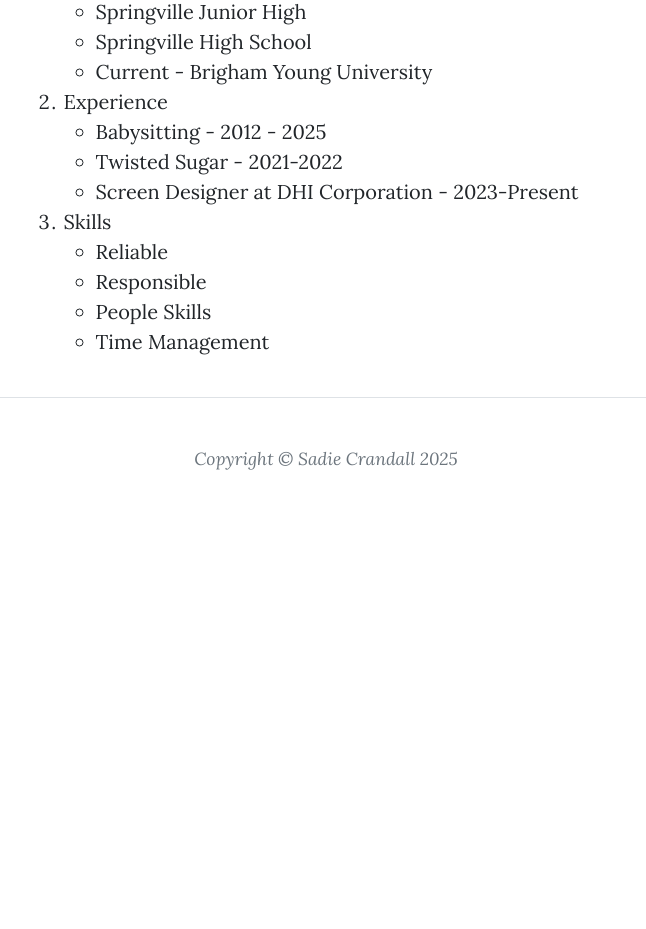
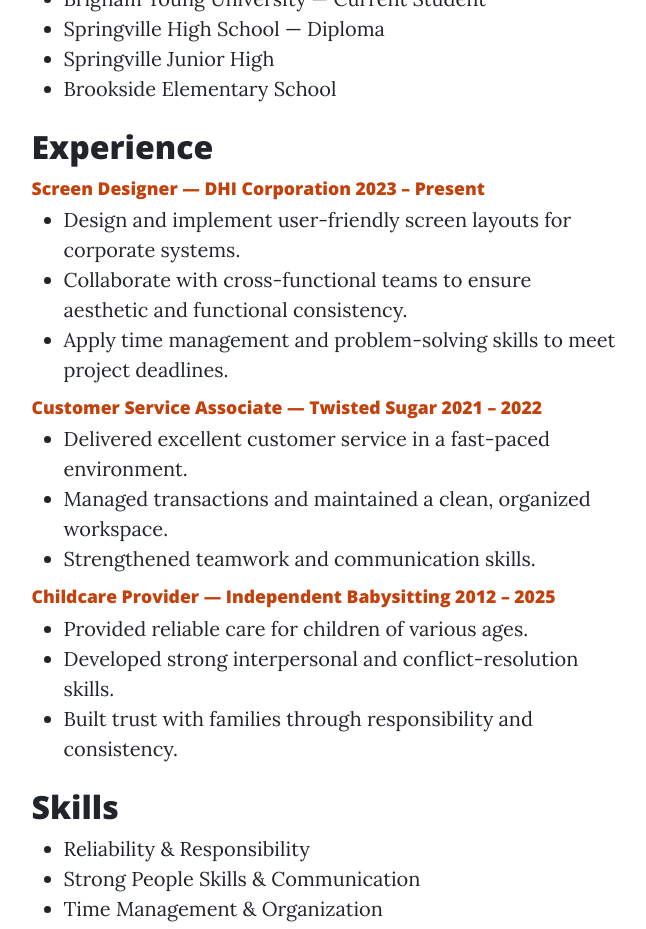
Before and after one commit to SadieCran/SadiesWebsite, a plain HTML site: page resume.html in a window 1280 px wide. Shown: the part 643-1572 px from the top of the page, without its empty margins (314-960 px from the left). Before the commit the page ends 1164 px from the top, so only its background shows below. Drawn offline with nearby package versions, Linux system fonts and the light colour scheme.

Commit message:
Add files via upload

```diff
--- a/resume.html
+++ b/resume.html
@@ -52,32 +52,44 @@
             <div class="container px-4 px-lg-5">
                 <div class="row gx-4 gx-lg-5 justify-content-center">
                     <div class="col-md-10 col-lg-8 col-xl-7">
-                        <ol>
-                            <li id = "edu" class = "resumeListHeading">Education
-                                <ul>
-                                    <li>Brookside Elementary School</li>
-                                    <li>Springville Junior High</li>
-                                    <li>Springville High School</li>
-                                    <li>Current - Brigham Young University</li>
-                                </ul>
-                            </li>
-                            <li id = "exp" class = "resumeListHeading ">Experience
-                                <ul>
-                                    <li>Babysitting - 2012 - 2025</li>
-                                    <li>Twisted Sugar - 2021-2022</li>
-                                    <li>Screen Designer at DHI Corporation - 2023-Present</li>
-                                </ul>
-                            </li>
-                            <li id = "ski" class = "resumeListHeading ">Skills
-                                <ul>
-                                    <li>Reliable</li>
-                                    <li>Responsible</li>
-                                    <li>People Skills</li>
-                                    <li>Time Management</li>
-                                </ul>
-                            </li>
+                        <h2>Education</h2>
+                        <ul style="margin-bottom: 24px;">
+                            <li>Brigham Young University — Current Student</li>
+                            <li>Springville High School — Diploma</li>
+                            <li>Springville Junior High</li>
+                            <li>Brookside Elementary School</li>
+                        </ul>
 
-                        </ol>
+                        <h2>Experience</h2>
+                        <h3 style="color: #c2410c; font-size: 1.1rem; margin: 12px 0 6px 0;">Screen Designer — DHI Corporation 2023 – Present</h3>
+                        <ul style="margin-bottom: 12px;">
+                            <li>Design and implement user-friendly screen layouts for corporate systems.</li>
+                            <li>Collaborate with cross-functional teams to ensure aesthetic and functional consistency.</li>
+                            <li>Apply time management and problem-solving skills to meet project deadlines.</li>
+                        </ul>
+
+                        <h3 style="color: #c2410c; font-size: 1.1rem; margin: 12px 0 6px 0;">Customer Service Associate — Twisted Sugar 2021 – 2022</h3>
+                        <ul style="margin-bottom: 12px;">
+                            <li>Delivered excellent customer service in a fast-paced environment.</li>
+                            <li>Managed transactions and maintained a clean, organized workspace.</li>
+                            <li>Strengthened teamwork and communication skills.</li>
+                        </ul>
+
+                        <h3 style="color: #c2410c; font-size: 1.1rem; margin: 12px 0 6px 0;">Childcare Provider — Independent Babysitting 2012 – 2025</h3>
+                        <ul style="margin-bottom: 24px;">
+                            <li>Provided reliable care for children of various ages.</li>
+                            <li>Developed strong interpersonal and conflict-resolution skills.</li>
+                            <li>Built trust with families through responsibility and consistency.</li>
+                        </ul>
+
+                        <h2>Skills</h2>
+                        <ul>
+                            <li>Reliability & Responsibility</li>
+                            <li>Strong People Skills & Communication</li>
+                            <li>Time Management & Organization</li>
+                            <li>Adaptability in Fast-Paced Environments</li>
+                            <li>Creative Problem-Solving</li>
+                        </ul>
                     </div>
                 </div>
             </div>
```
Also changed, not shown: css/mystyles.css (+15 -0 lines).
